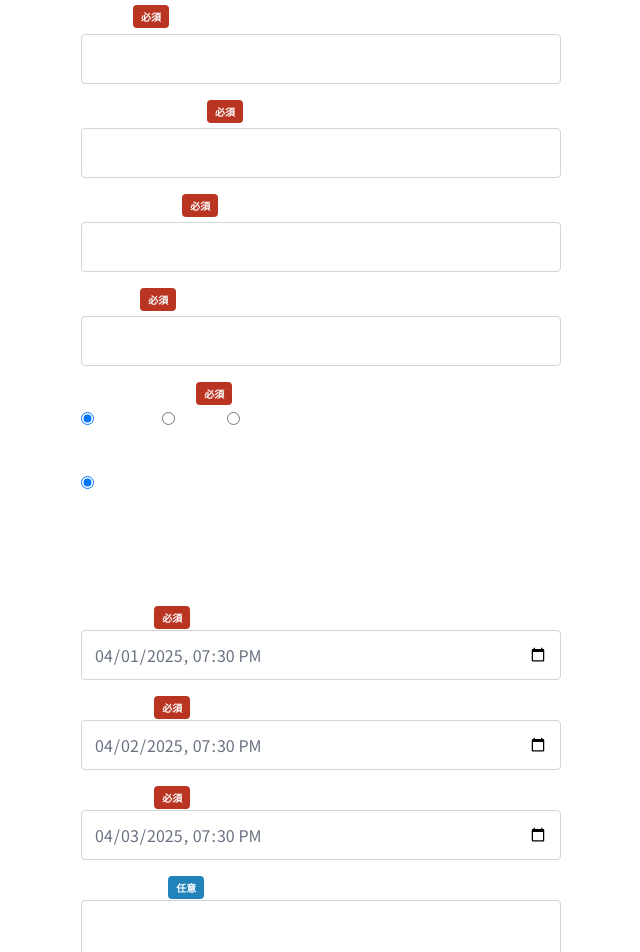
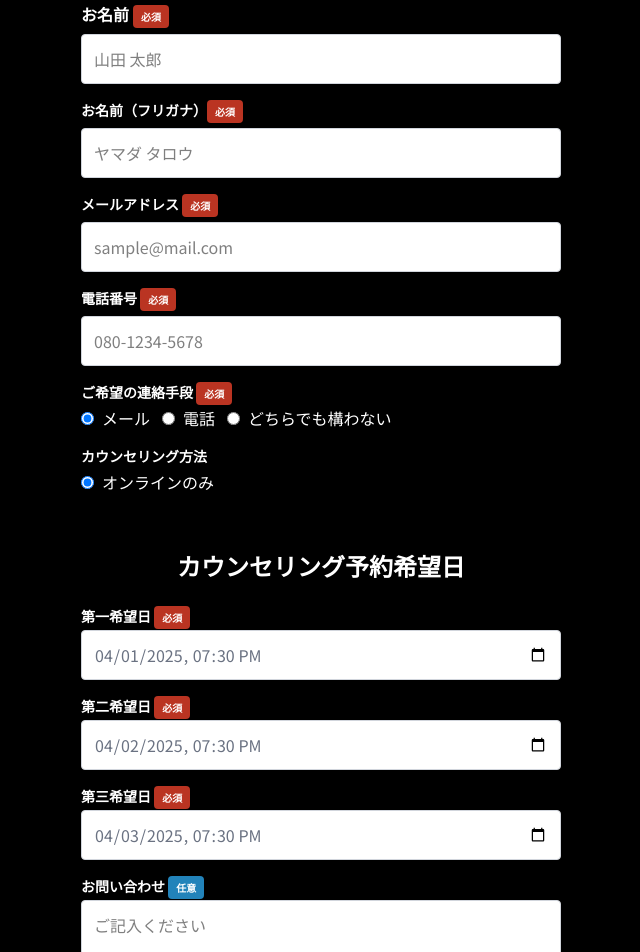
Before and after one commit to yusuke0621/lp_it_school_demo, a Next.js app: page /contact in a window 1280 px wide. Shown: the part 240-1192 px from the top of the page, without its empty margins (319-959 px from the left). Built offline with nearby package versions, Linux system fonts and the light colour scheme; no server answers.

Commit message:
問い合わせフォームデザイン調整

```diff
--- a/src/app/components/ContactForm.tsx
+++ b/src/app/components/ContactForm.tsx
@@ -82,7 +82,7 @@ export default function ContactForm() {
   return (
     <section
       id="form"
-      className="w-full relative bg-white overflow-hidden
+      className="w-full relative bg-black overflow-hidden
       flex flex-col items-center py-10 px-6"
     >
       <h2 className="text-2xl md:text-3xl font-semibold text-center mb-4">
@@ -104,10 +104,8 @@ export default function ContactForm() {
             type="text"
             {...register("full_name")}
             placeholder="山田 太郎"
-            className={`w-full p-3 border rounded ${
-              errors.full_name
-                ? "bg-err-bg border-red-400"
-                : "bg-white border-gray-300"
+            className={`w-full p-3 border rounded bg-white text-black ${
+              errors.full_name ? "border-red-400" : "border-gray-300"
             }`}
           />
           {errors.full_name && (
@@ -126,10 +124,8 @@ export default function ContactForm() {
             type="text"
             {...register("furigana")}
             placeholder="ヤマダ タロウ"
-            className={`w-full p-3 border rounded ${
-              errors.full_name
-                ? "bg-err-bg border-red-400"
-                : "bg-white border-gray-300"
+            className={`w-full p-3 border rounded bg-white text-black ${
+              errors.furigana ? "border-red-400" : "border-gray-300"
             }`}
           />
           {errors.furigana && (
@@ -147,10 +143,8 @@ export default function ContactForm() {
             type="email"
             {...register("email")}
             placeholder="sample@mail.com"
-            className={`w-full p-3 border rounded ${
-              errors.full_name
-                ? "bg-err-bg border-red-400"
-                : "bg-white border-gray-300"
+            className={`w-full p-3 border rounded bg-white text-black ${
+              errors.email ? "border-red-400" : "border-gray-300"
             }`}
           />
           {errors.email && (
@@ -168,10 +162,8 @@ export default function ContactForm() {
             type="tel"
             {...register("tel")}
             placeholder="080-1234-5678"
-            className={`w-full p-3 border rounded ${
-              errors.full_name
-                ? "bg-err-bg border-red-400"
-                : "bg-white border-gray-300"
+            className={`w-full p-3 border rounded bg-white text-black ${
+              errors.tel ? "border-red-400" : "border-gray-300"
             }`}
           />
           {errors.tel && (
@@ -259,9 +251,9 @@ export default function ContactForm() {
                 onChange={() => {
                   setHasSelected(true);
                 }}
-                className={`w-full p-3 border rounded ${
+                className={`w-full p-3 border rounded bg-white ${
                   errors.preferred_date_1
-                    ? "bg-err-bg border-red-400"
+                    ? "border-red-400"
                     : hasSelected
                       ? "text-black border-gray-300"
                       : "text-gray-500 border-gray-300"
@@ -287,9 +279,9 @@ export default function ContactForm() {
                 onChange={() => {
                   setHasSelected(true);
                 }}
-                className={`w-full p-3 border rounded ${
+                className={`w-full p-3 border rounded bg-white ${
                   errors.preferred_date_1
-                    ? "bg-err-bg border-red-400"
+                    ? "border-red-400"
                     : hasSelected
                       ? "text-black border-gray-300"
                       : "text-gray-500 border-gray-300"
@@ -315,9 +307,9 @@ export default function ContactForm() {
                 onChange={() => {
                   setHasSelected(true);
                 }}
-                className={`w-full p-3 border rounded ${
+                className={`w-full p-3 border rounded bg-white ${
                   errors.preferred_date_1
-                    ? "bg-err-bg border-red-400"
+                    ? "border-red-400"
                     : hasSelected
                       ? "text-black border-gray-300"
                       : "text-gray-500 border-gray-300"
@@ -342,7 +334,7 @@ export default function ContactForm() {
           <textarea
             {...register("message")}
             placeholder="ご記入ください"
-            className="w-full p-3 border border-gray-300 rounded h-54"
+            className="w-full p-3 border border-gray-300 rounded h-54 bg-white text-black"
           ></textarea>
         </div>
         <p className="text-center text-[10px] ">
@@ -351,7 +343,7 @@ export default function ContactForm() {
         <button
           type="submit"
           disabled={isSubmitting}
-          className={`w-full p-3 text-white text-sm font-semibold px-4 py-4 rounded [background:linear-gradient(-88.62deg,_#9b18c3,_#08adff)] shadow hover:opacity-90 transition p-6
+          className={`w-full p-3 text-white text-sm font-semibold px-4 py-4 rounded [background:linear-gradient(90deg,_#ff2e9f_6%,_#4e31ff_41%,_#9916ff_79%,_#d52bff)] shadow hover:opacity-90 transition p-6
              ${
                isSubmitting
                  ? "bg-gray-400 cursor-not-allowed"
```
